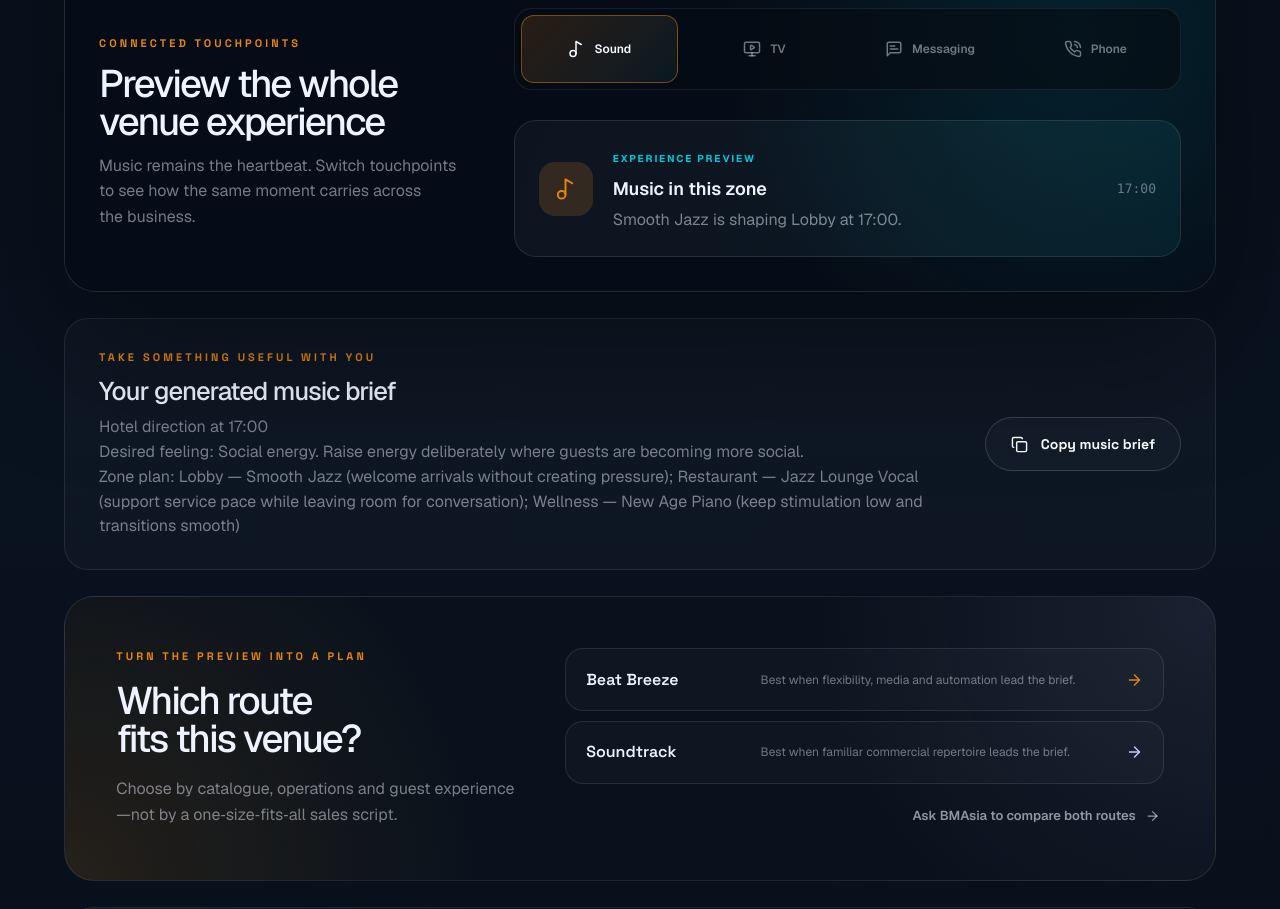
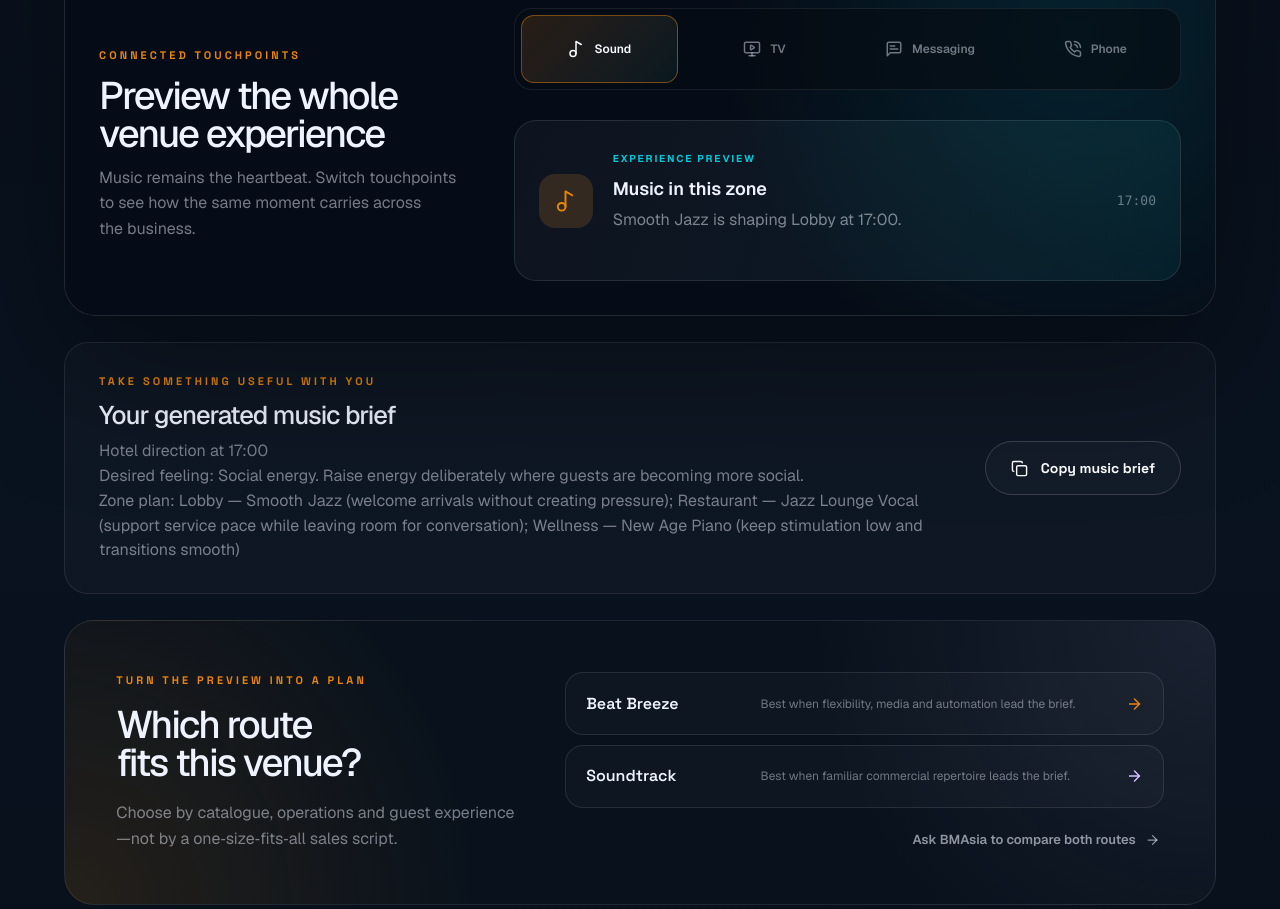
Before and after one commit to brightears/bma-website, a Next.js app: page /en in a window 1280 px wide. Shown: the part 2420-3329 px from the top of the page. Built offline with nearby package versions, Linux system fonts and the light colour scheme; no server answers.

Commit message:
Keep the connected touchpoint preview height stable (#45)
Co-authored-by: Norbert Platzer <you@example.com>

```diff
--- a/components/home/ImmersiveBeatBreeze.module.css
+++ b/components/home/ImmersiveBeatBreeze.module.css
@@ -1153,7 +1153,7 @@
 }
 
 .touchpointPreview {
-  min-height: 132px;
+  min-height: 160px;
   display: grid;
   grid-template-columns: auto minmax(0, 1fr) auto;
   align-items: center;
@@ -1178,7 +1178,7 @@
 .touchpointPreviewIcon svg { width: 23px; }
 .touchpointPreview > div > span { color: var(--phase-b); font-size: 10px; font-weight: 650; letter-spacing: 0.18em; text-transform: uppercase; }
 .touchpointPreview h4 { margin: 6px 0 0; font-size: 18px; font-weight: 560; }
-.touchpointPreview p { max-width: 700px; margin: 6px 0 0; color: rgba(238, 243, 255, 0.5); line-height: 1.5; text-wrap: pretty; }
+.touchpointPreview p { min-block-size: 3em; max-width: 700px; margin: 6px 0 0; color: rgba(238, 243, 255, 0.5); line-height: 1.5; text-wrap: pretty; }
 .touchpointPreview > strong { color: rgba(238, 243, 255, 0.42); font-family: ui-monospace, SFMono-Regular, Menlo, monospace; font-size: 13px; font-weight: 450; }
 
 .takeaway {
```
